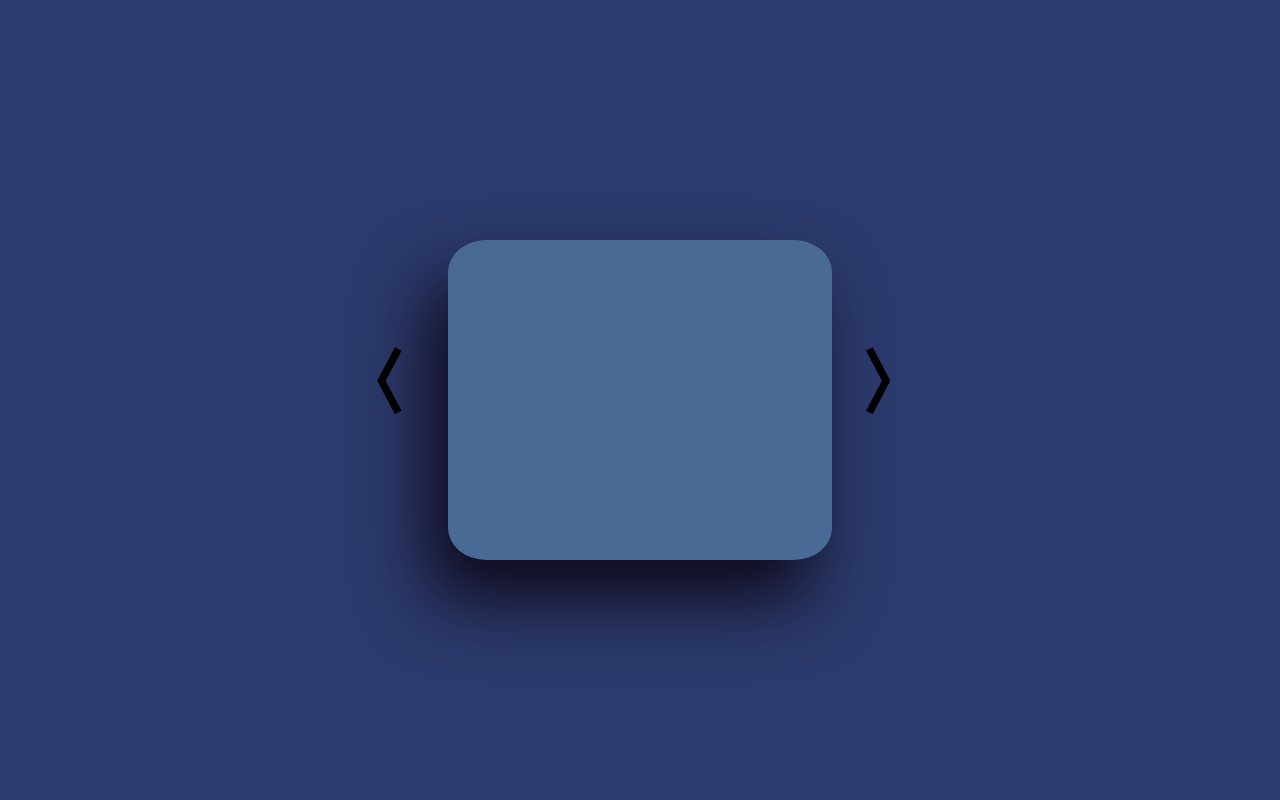
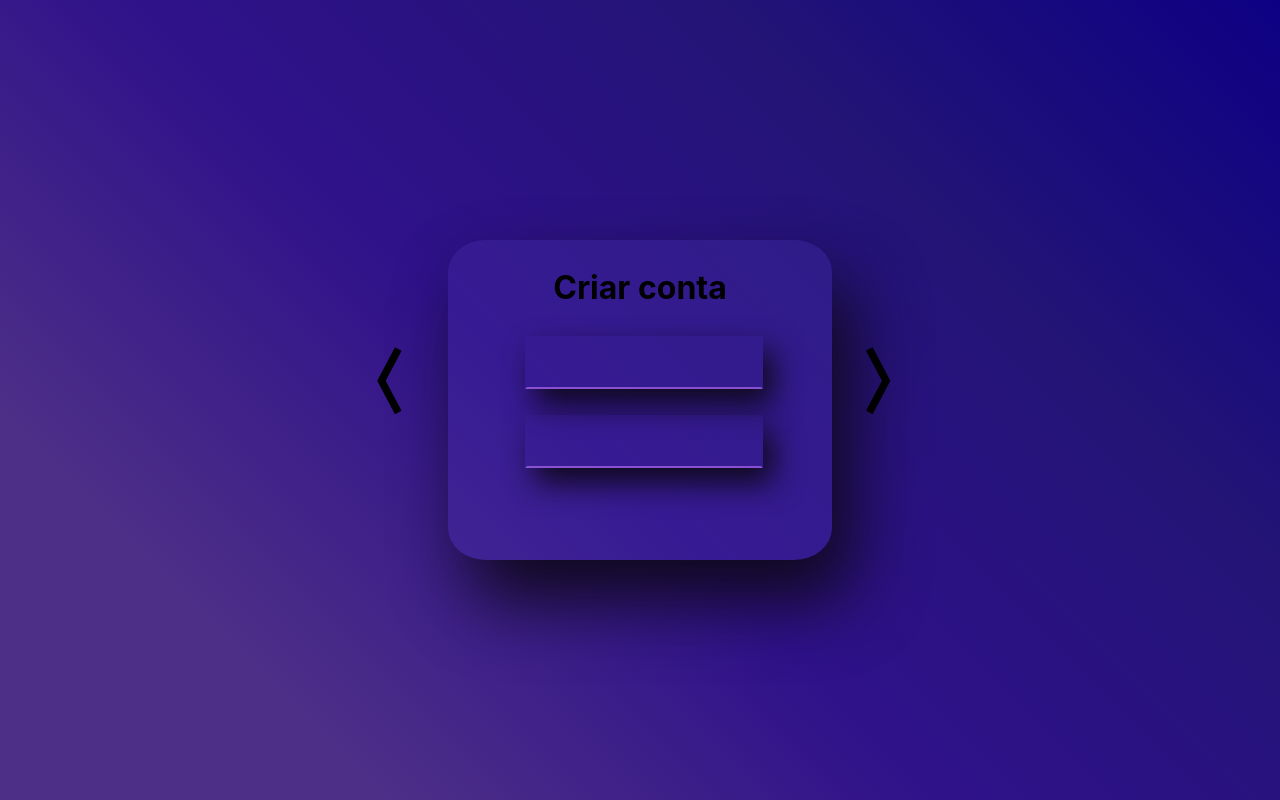
Before and after one commit to Luankaio/login, a React (Create React App) app: page / in a window 1280 px wide. Built offline with nearby package versions, Linux system fonts and the light colour scheme.

Commit message:
falta_setas

```diff
--- a/src/App.css
+++ b/src/App.css
@@ -6,18 +6,24 @@
   background-color: rgb(44, 59, 109);
   height: 100%;
   width: 100%;
+  background-image: linear-gradient( 45deg, rgba(103, 38, 156, 0.57)18%, rgb(47, 17, 138), rgb(35, 20, 118), rgba(13, 0, 132, 0.997) );
 }
+.Box{
+  background-color: rgba(79, 53, 176, 0.263);
+  background-image: linear-gradient(45deg, rgb(103, 9, 254));
 
-.Box-init{
+}
+.init{
+  transform: rotateX(90deg);
+  animation: girar2 0.3s linear forwards 0.3s;
   position: relative;
   display: flex;
   width: 30%;
   height: 40%;
   align-items: center;
   justify-content: center;
-  background-color: rgb(73, 106, 148);
   border-radius: 10%;
-  z-index: 1 ;
+  z-index: 0 ;
   box-shadow: 20px 40px 70px rgb(15, 9, 27);
 
   .Login{
@@ -25,21 +31,19 @@
     top: 2%;
   }
 }
-
-.Box-final{
+.final{
   position: relative;
   display: flex;
   width: 30%;
   height: 40%;
   align-items: center;
   justify-content: center;
-  background-color: rgb(73, 106, 148);
   border-radius: 10%;
-  z-index: 1 ;
+  z-index: 0 ;
   animation: girar1 0.3s forwards;
   box-shadow: 20px 40px 70px rgb(15, 9, 27);
   .Login{
-    position: absolute;
+    position: relative;
     top: 2%;
   }
 }
@@ -50,32 +54,49 @@
   width: 60%;
   height: 40%;
 
+  .email{
+
+  }
   .senha{
-    opacity: 20%;
-    border: transparent;
-    box-shadow: 10px;
+
+  }
+  .caixa{
+    box-shadow: 10px 15px 30px rgb(15, 9, 27);
+    border-left-color: transparent;
+    border-right-color: transparent;
+    border-top: transparent;
+    background-color: transparent;
+    min-height: 100%;
+    min-width: 100%;
+    border-bottom-color: rgba(197, 122, 255, 0.575);
   }
 }
 
-.Box2-init{
-  transform: rotateY(90deg);
-  z-index: 0;
+.init2{
+  position: absolute;
+  height: 40%;
+  width: 30%;
+  transform: rotateX(90deg);
+  border-radius: 10%;
+  z-index: 0 ;
+  box-shadow: 20px 40px 70px rgb(15, 9, 27);
+  animation: girar1 0.3s forwards;
 }
 
-.Box2-final{
+
+
+.final2{
   position: absolute;
   width: 30%;
   height: 40%;
-  background-color: rgb(73, 106, 148);
+  transform: rotateX(90deg);
   border-radius: 10%;
-  transform: rotateY(90deg);
   z-index: 0 ;
   box-shadow: 20px 40px 70px rgb(15, 9, 27);
-  animation: girar2 1s forwards 0.3s;
+  animation: girar2 0.3s forwards 0.3s;
 }
-.Box:hover{
-  animation: girar1 1s linear;
-}
+
+
 
 .b1{
   position: absolute;
@@ -83,9 +104,13 @@
   height: 3%;
   bottom: 55%;
   left: 27%;
+
 }
 .b2{
   position: absolute;
+  display: block;
+  background: transparent;
+  border: transparent;
   width: 7%;
   height: 3%;
   bottom: 55%;
@@ -93,6 +118,7 @@
 }
 .Botao:hover{
   transform: scale(1.1);
+  filter: dropShadow(30px 20px 20px  black)
 }
 
 
@@ -104,24 +130,11 @@
   }
 }
 
+
 @keyframes girar2 {
   from{
     transform: rotatey(90deg);
   }to{
-    transform: rotatey(180deg);
+    transform: rotatey(0deg);
   }
 }
-
-
-
-
-
-
-@keyframes App-logo-spin {
-  from {
-    transform: rotate(0deg);
-  }
-  to {
-    transform: rotate(360deg);
-  }
-}
--- a/src/App.tsx
+++ b/src/App.tsx
@@ -5,26 +5,27 @@ import {ReactComponent as Setad} from "./assets/arrow-right-wide-line.svg"
 import {ReactComponent as Setae} from "./assets/arrow-left-wide-line.svg"
 export const App = () => {
 
-  const [virado, valor] = useState(false);
+  const [virado, valor] = useState(true);
 
 
   return (
     <div className="Body">
       <div className='Cpai'>
-        <div className={virado ? 'Box-init' : 'Box-final'}>
-          <h1 className='Login'>Login</h1>
+        <div className={virado ? 'Box init' : 'Box final'}>
+          <h1 className='Login'>Criar conta</h1>
           <div className='Caixas'>
-            <input type="text" className='caixa senha' />
-            <input type="password" className='caixa email'/>
+            <input type="text" className='caixa email'/>
+            <input type="password" className='caixa senha' />
           </div>
         </div>
-        <div className={virado ? 'Box2-init' : 'Box2-final'}>
-
+        <div className={virado ? 'Box init2' : 'Box final2'}>
+          <h1>oidsadsa</h1>
         </div >
+        <div className='Ai'><div className='Botao b1' onClick={() => valor(true)}><Setae/></div></div>
+        <div className='Ai'><div className='Botao b2' onClick={() => valor(false)}><Setad/></div></div>
       </div>
 
-      <div className='Botao b1' onClick={() => valor(true)}><Setae/></div>
-      <div className='Botao b2' onClick={() => valor(false)}><Setad/></div>
+
     </div>
   );
 }
```
